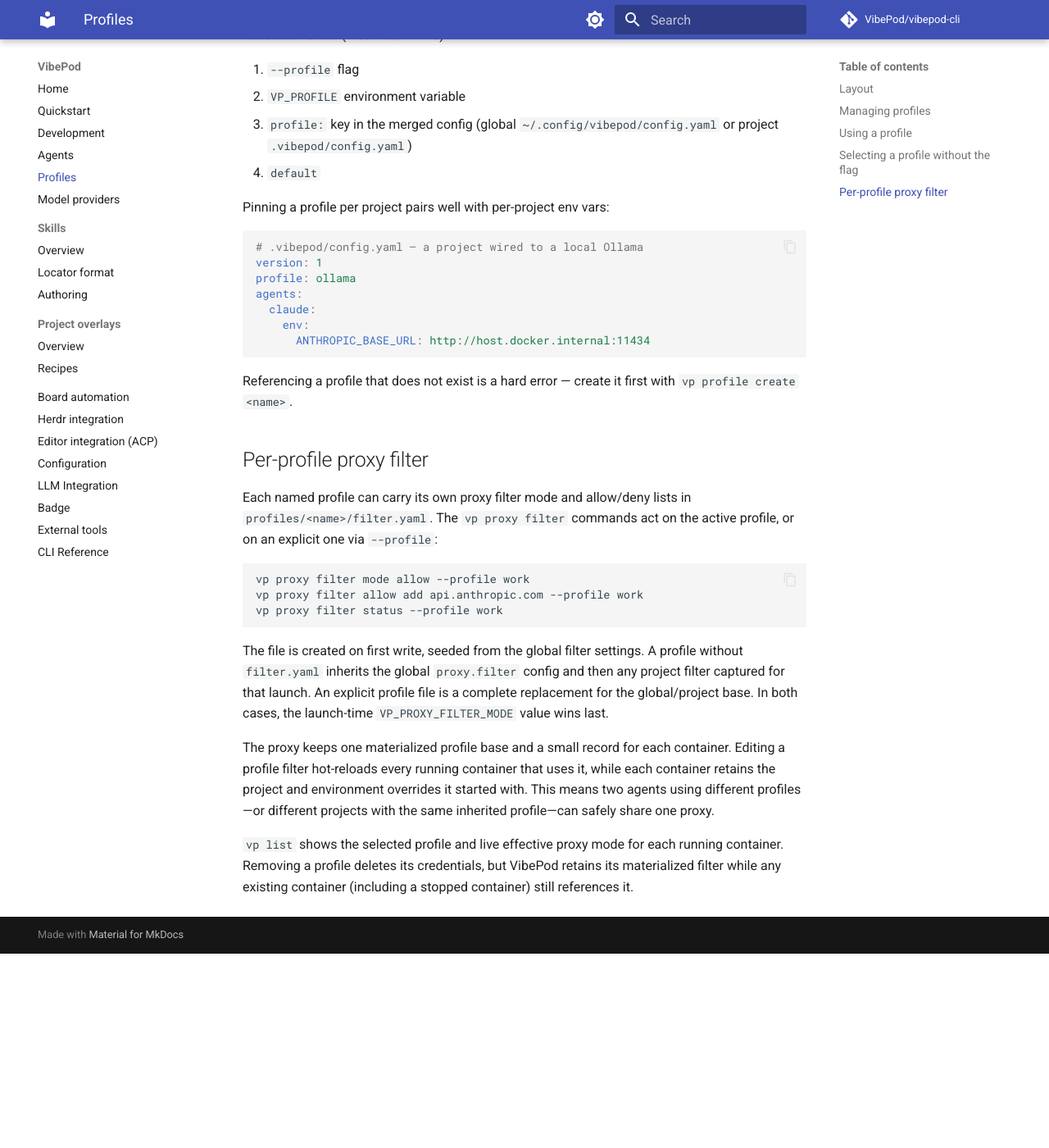
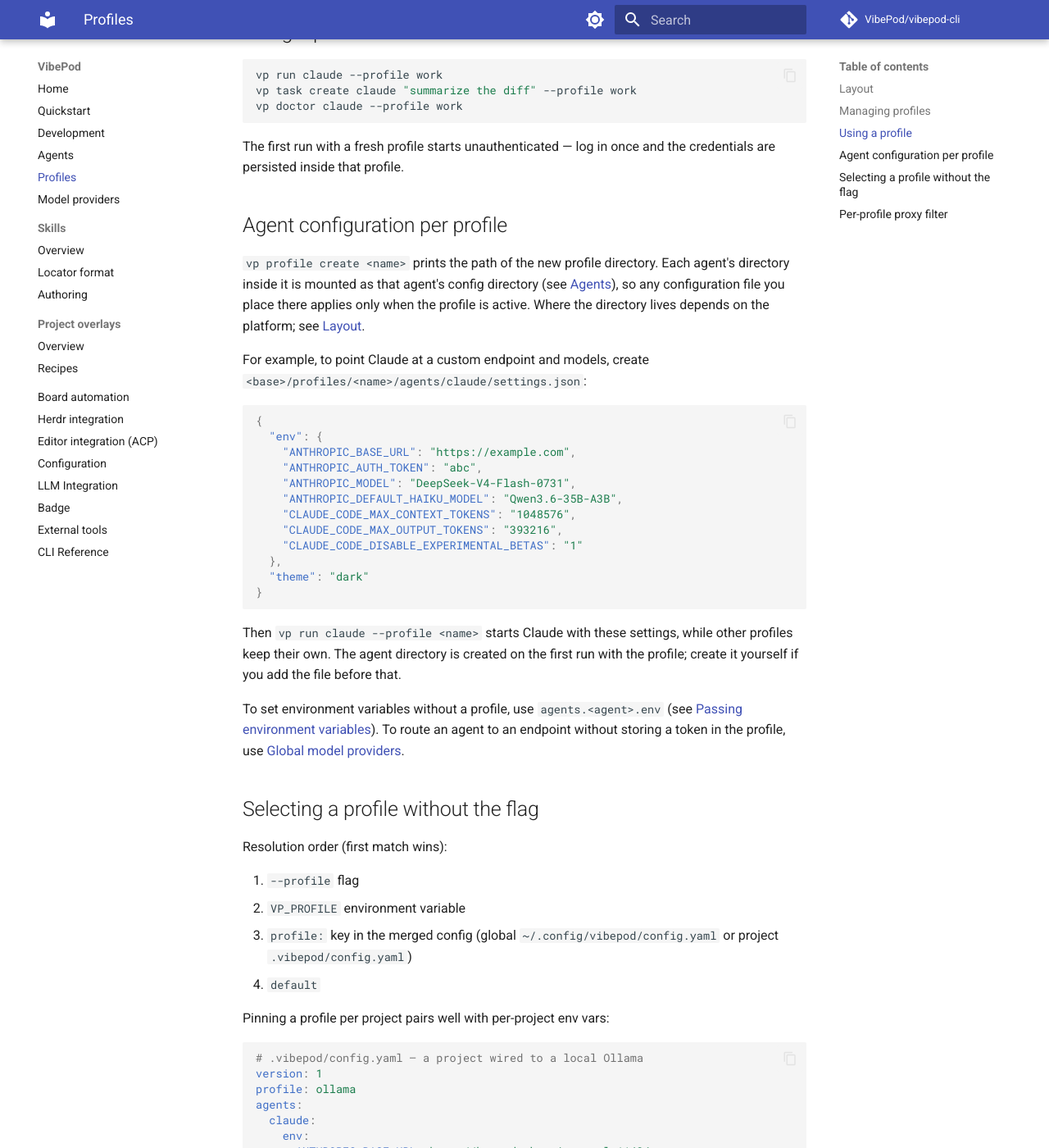
Before and after one commit to VibePod/vibepod-cli, an MkDocs documentation site: the page built from docs/profiles.md, in a window 1280 px wide and 1400 px high, scrolled down 1208 px. Shown: the whole window at 82% size. Built offline with MkDocs 1.6.1 and Material for MkDocs 9.7.7, drawn with Linux system fonts in a browser that asks for light colours; comment, search, counter and statistics services are not loaded; before the commit the page ends 2371 px from its top, so only the background shows below that; some of the changed text lies outside the part shown.

Commit message:
Add agent profile configuration section

````diff
--- a/docs/profiles.md
+++ b/docs/profiles.md
@@ -14,14 +14,24 @@
 ## Layout
 
 ```text
-~/.config/vibepod/
+<base>/                              # see the table below
   agents/<agent>/                    # the built-in "default" profile
   profiles/<name>/agents/<agent>/    # named profiles
   profiles/<name>/filter.yaml        # optional per-profile proxy filter
 ```
 
-Your existing credentials in `~/.config/vibepod/agents/` are the `default`
-profile — nothing moves when you start using profiles.
+The base directory depends on the platform:
+
+| Platform | Base directory                           |
+|----------|------------------------------------------|
+| Linux    | `~/.config/vibepod/`                     |
+| macOS    | `~/Library/Application Support/vibepod/` |
+
+If `VP_CONFIG_DIR` is set, it replaces the base directory on all platforms (see
+[Environment variables](configuration.md#environment-variables)).
+
+Your existing credentials in `<base>/agents/` are the `default` profile —
+nothing moves when you start using profiles.
 
 ## Managing profiles
 
@@ -45,6 +55,41 @@
 
 The first run with a fresh profile starts unauthenticated — log in once and the
 credentials are persisted inside that profile.
+
+## Agent configuration per profile
+
+`vp profile create <name>` prints the path of the new profile directory. Each
+agent's directory inside it is mounted as that agent's config directory (see
+[Agents](agents/index.md)), so any configuration file you place there applies
+only when the profile is active. Where the directory lives depends on the
+platform; see [Layout](#layout).
+
+For example, to point Claude at a custom endpoint and models, create
+`<base>/profiles/<name>/agents/claude/settings.json`:
+
+```json
+{
+  "env": {
+    "ANTHROPIC_BASE_URL": "https://example.com",
+    "ANTHROPIC_AUTH_TOKEN": "abc",
+    "ANTHROPIC_MODEL": "DeepSeek-V4-Flash-0731",
+    "ANTHROPIC_DEFAULT_HAIKU_MODEL": "Qwen3.6-35B-A3B",
+    "CLAUDE_CODE_MAX_CONTEXT_TOKENS": "1048576",
+    "CLAUDE_CODE_MAX_OUTPUT_TOKENS": "393216",
+    "CLAUDE_CODE_DISABLE_EXPERIMENTAL_BETAS": "1"
+  },
+  "theme": "dark"
+}
+```
+
+Then `vp run claude --profile <name>` starts Claude with these settings, while
+other profiles keep their own. The agent directory is created on the first run
+with the profile; create it yourself if you add the file before that.
+
+To set environment variables without a profile, use `agents.<agent>.env` (see
+[Passing environment variables](agents/index.md#passing-environment-variables)).
+To route an agent to an endpoint without storing a token in the profile, use
+[Global model providers](providers.md).
 
 ## Selecting a profile without the flag
 
````
